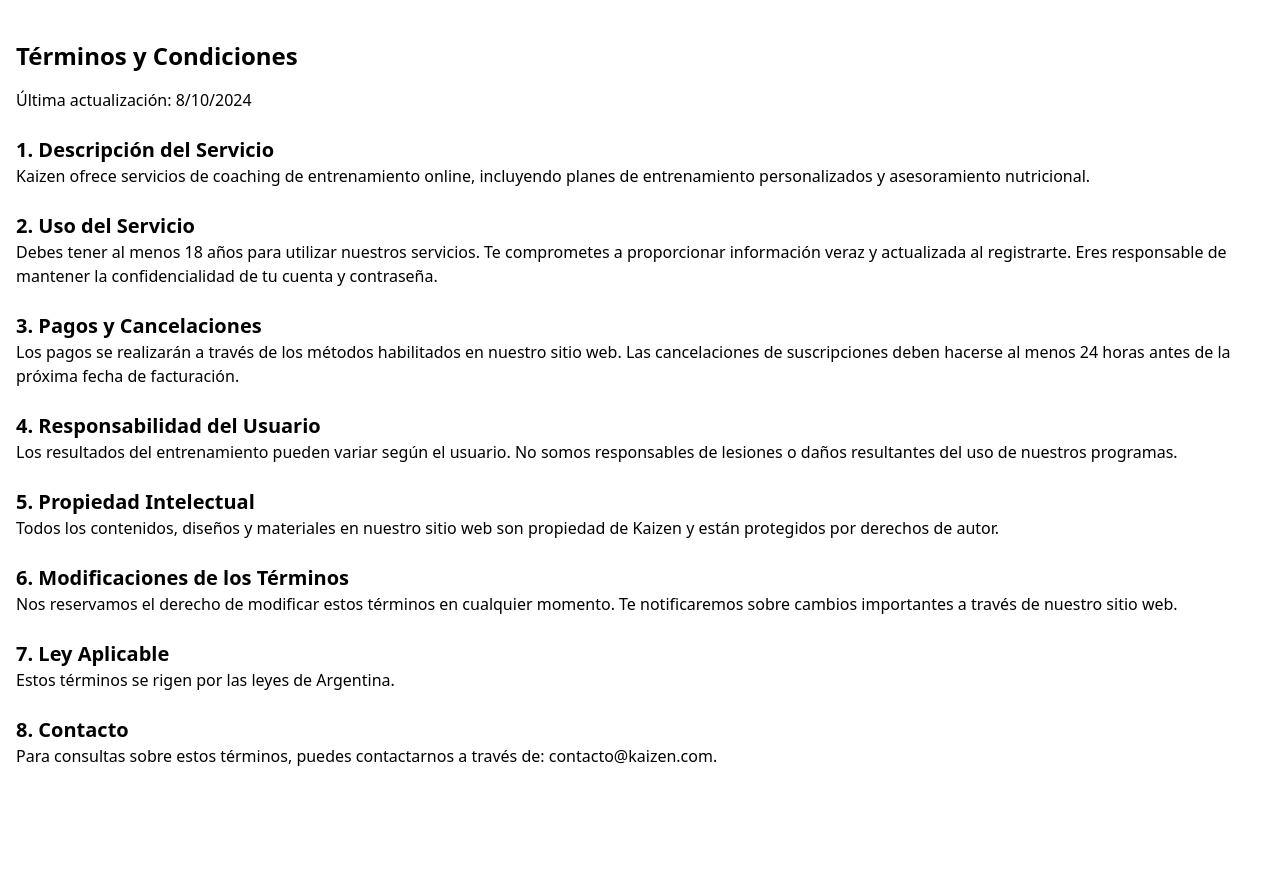
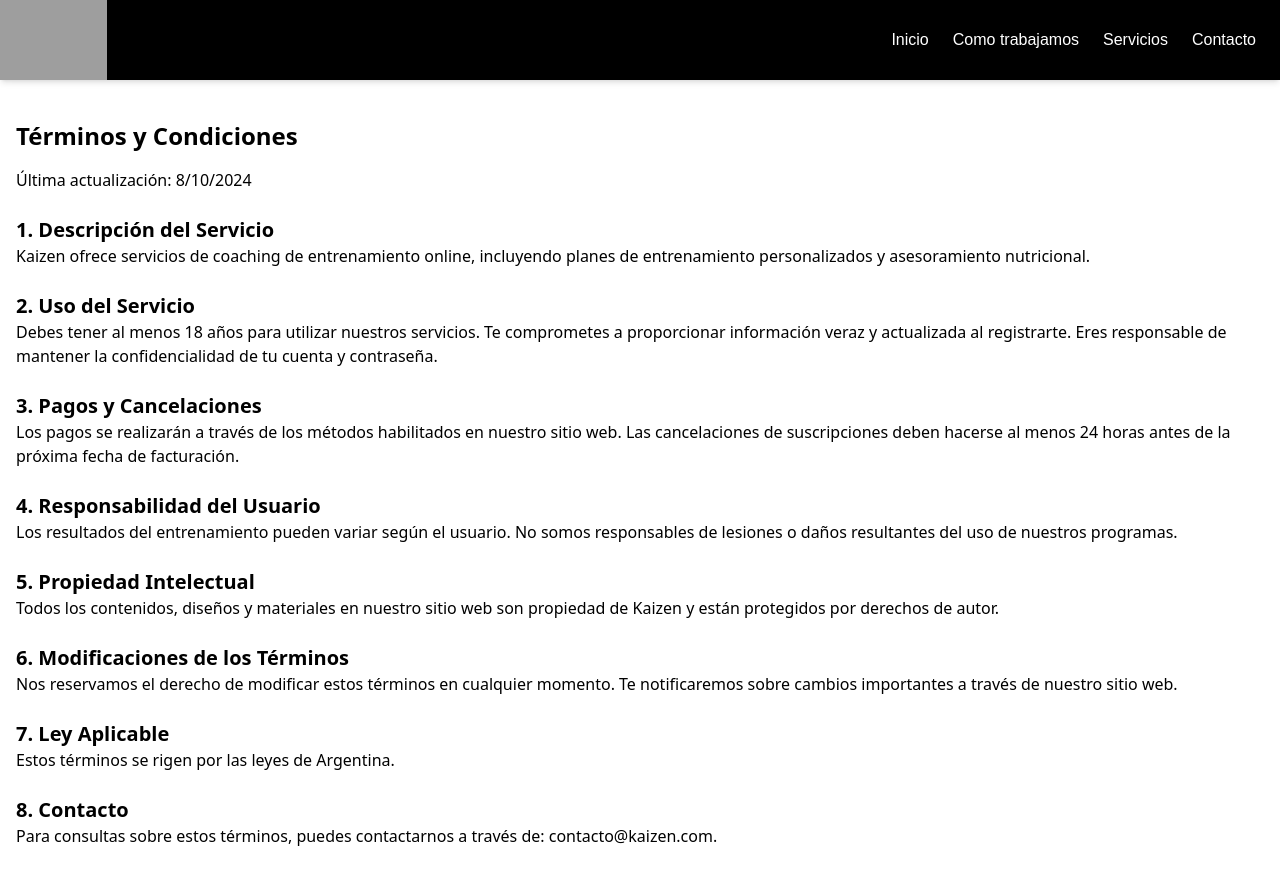
Before and after one commit to Ferdeveloperr/KaizenFrontend, a React (Vite) app: page /terminos in a window 1280 px wide. Shown: the top 884 px of the page. Before the commit the page ends 808 px from the top, so only its background shows below. Built offline with nearby package versions, Linux system fonts and the light colour scheme; grey boxes are pictures that could not be loaded.

Commit message:
change scroll in navbar, and add refs to drive this

```diff
--- a/package.json
+++ b/package.json
@@ -17,6 +17,7 @@
     "react": "^18.3.1",
     "react-dom": "^18.3.1",
     "react-router-dom": "^6.27.0",
+    "react-scroll": "^1.9.0",
     "react-slick": "^0.30.2",
     "slick-carousel": "^1.8.1",
     "sweetalert": "^2.1.2",
--- a/src/App.tsx
+++ b/src/App.tsx
@@ -1,4 +1,4 @@
-import React from 'react';
+import React, { useRef } from 'react';
 import { BrowserRouter as Router, Route, Routes } from 'react-router-dom';
 import './App.css';
 import Navbar from './components/Navbar';
@@ -12,30 +12,45 @@
 import Terminos from './components/Terminos';
 
 const App: React.FC = () => {
+  const infoRef = useRef<null | HTMLDivElement>(null);
+  const mainRef = useRef<null | HTMLDivElement>(null);
+  const faqRef = useRef<null | HTMLDivElement>(null);
+  const carrouselRef = useRef<null | HTMLDivElement>(null);
+  const formContactRef = useRef<null | HTMLDivElement>(null);
+
   return (
     <Router>
       <div className="App">
+        <Navbar
+          infoRef={infoRef}
+          mainRef={mainRef}
+          faqRef={faqRef}
+          carrouselRef={carrouselRef}
+          formContactRef={formContactRef}
+        />
         <Routes>
-          {/* Ruta para la página principal */}
+
           <Route path="/" element={
             <>
-              <Navbar />
               <Header
                 bannerImage="https://res.cloudinary.com/dzzec7hzl/image/upload/v1728406138/Portada_mvp_pro_fpq1ul.png"
                 altText="Descripción de la imagen del banner"
               />
-              <Information />
-              <Main />
-              <Faq />
-              <CarrouselResultados />
-              <FormContact />
+              <div ref={infoRef}><Information /></div>
+              <div ref={mainRef}><Main /></div>
+              <div ref={faqRef}><Faq /></div>
+              <div ref={carrouselRef}><CarrouselResultados /></div>
+              <div ref={formContactRef}><FormContact /></div>
               <Footer />
             </>
           } />
 
-          {/* Ruta para los términos y condiciones */}
+          <Route path="/Information" element={<Information />} />
+          <Route path="/Main" element={<Main />} />
+          <Route path="/FormContact" element={<FormContact />} />
           <Route path="/terminos" element={<Terminos />} />
         </Routes>
+
       </div>
     </Router>
   );
--- a/src/components/Header.tsx
+++ b/src/components/Header.tsx
@@ -3,6 +3,7 @@
 interface HeaderProps {
   bannerImage: string;
   altText?: string;
+  id?: string;
 }
 
 const Header: React.FC<HeaderProps> = ({ bannerImage, altText = 'Banner' }) => {
--- a/src/components/Navbar.tsx
+++ b/src/components/Navbar.tsx
@@ -1,6 +1,15 @@
 import React, { useState, useEffect } from 'react';
 
-const Navbar: React.FC = () => {
+
+interface NavbarProps {
+  infoRef: React.RefObject<HTMLDivElement>;
+  mainRef: React.RefObject<HTMLDivElement>;
+  faqRef: React.RefObject<HTMLDivElement>;
+  carrouselRef: React.RefObject<HTMLDivElement>;
+  formContactRef: React.RefObject<HTMLDivElement>;
+}
+
+const Navbar: React.FC<NavbarProps> = ({ infoRef, mainRef,  formContactRef }) => {
   const [isOpen, setIsOpen] = useState(false);
   const [isScrolled, setIsScrolled] = useState(false);
 
@@ -23,6 +32,10 @@
     };
   }, []);
 
+  const scrollToRef = (ref: React.RefObject<HTMLDivElement>) => {
+    ref.current?.scrollIntoView({ behavior: 'smooth' });
+  };
+
   return (
     <nav className={`sticky top-0 left-0 w-full flex justify-between items-center z-50 shadow-md font-nunito transition-all duration-300 ${isScrolled ? 'bg-black bg-opacity-70' : 'bg-black bg-opacity-100'}`}>
       <div className="logo flex items-center">
@@ -35,16 +48,16 @@
 
       <ul className="hidden md:flex list-none p-0 space-x-6 px-6">
         <li>
-          <a href="#" className="text-white no-underline hover:text-red-600 transition duration-300">Inicio</a>
+          <button onClick={() => scrollToRef(infoRef)} className="text-white no-underline hover:text-red-600 transition duration-300">Inicio</button>
         </li>
         <li>
-          <a href="#" className="text-white no-underline hover:text-red-600 transition duration-300">Acerca</a>
+          <button onClick={() => scrollToRef(infoRef)} className="text-white no-underline hover:text-red-600 transition duration-300">Como trabajamos</button>
         </li>
         <li>
-          <a href="#" className="text-white no-underline hover:text-red-600 transition duration-300">Servicios</a>
+          <button onClick={() => scrollToRef(mainRef)} className="text-white no-underline hover:text-red-600 transition duration-300">Servicios</button>
         </li>
         <li>
-          <a href="#" className="text-white no-underline hover:text-red-600 transition duration-300">Contacto</a>
+          <button onClick={() => scrollToRef(formContactRef)} className="text-white no-underline hover:text-red-600 transition duration-300">Contacto</button>
         </li>
       </ul>
 
@@ -56,22 +69,19 @@
         </button>
       </div>
 
-      <div
-        className={`absolute top-16 left-0 w-full bg-black text-center space-y-4 z-40 overflow-hidden transition-all duration-500 ease-in-out
-        ${isOpen ? 'max-h-60 opacity-100' : 'max-h-0 opacity-0'}`}
-      >
+      <div className={`absolute top-16 left-0 w-full bg-black text-center space-y-4 z-40 overflow-hidden transition-all duration-500 ease-in-out ${isOpen ? 'max-h-60 opacity-100' : 'max-h-0 opacity-0'}`}>
         <ul className="space-y-4">
           <li>
-            <a href="#" className="text-white no-underline hover:text-red-600 transition duration-300 block py-2">Inicio</a>
+            <button onClick={() => scrollToRef(infoRef)} className="text-white no-underline hover:text-red-600 transition duration-300 block py-2">Inicio</button>
           </li>
           <li>
-            <a href="#" className="text-white no-underline hover:text-red-600 transition duration-300 block py-2">Acerca</a>
+            <button onClick={() => scrollToRef(infoRef)} className="text-white no-underline hover:text-red-600 transition duration-300 block py-2">Como trabajamos</button>
           </li>
           <li>
-            <a href="#" className="text-white no-underline hover:text-red-600 transition duration-300 block py-2">Servicios</a>
+            <button onClick={() => scrollToRef(mainRef)} className="text-white no-underline hover:text-red-600 transition duration-300 block py-2">Servicios</button>
           </li>
           <li>
-            <a href="#" className="text-white no-underline hover:text-red-600 transition duration-300 block py-2">Contacto</a>
+            <button onClick={() => scrollToRef(formContactRef)} className="text-white no-underline hover:text-red-600 transition duration-300 block py-2">Contacto</button>
           </li>
         </ul>
       </div>
```
Also changed, not shown: 1 other file (tests, documents, lock files or other folders).
